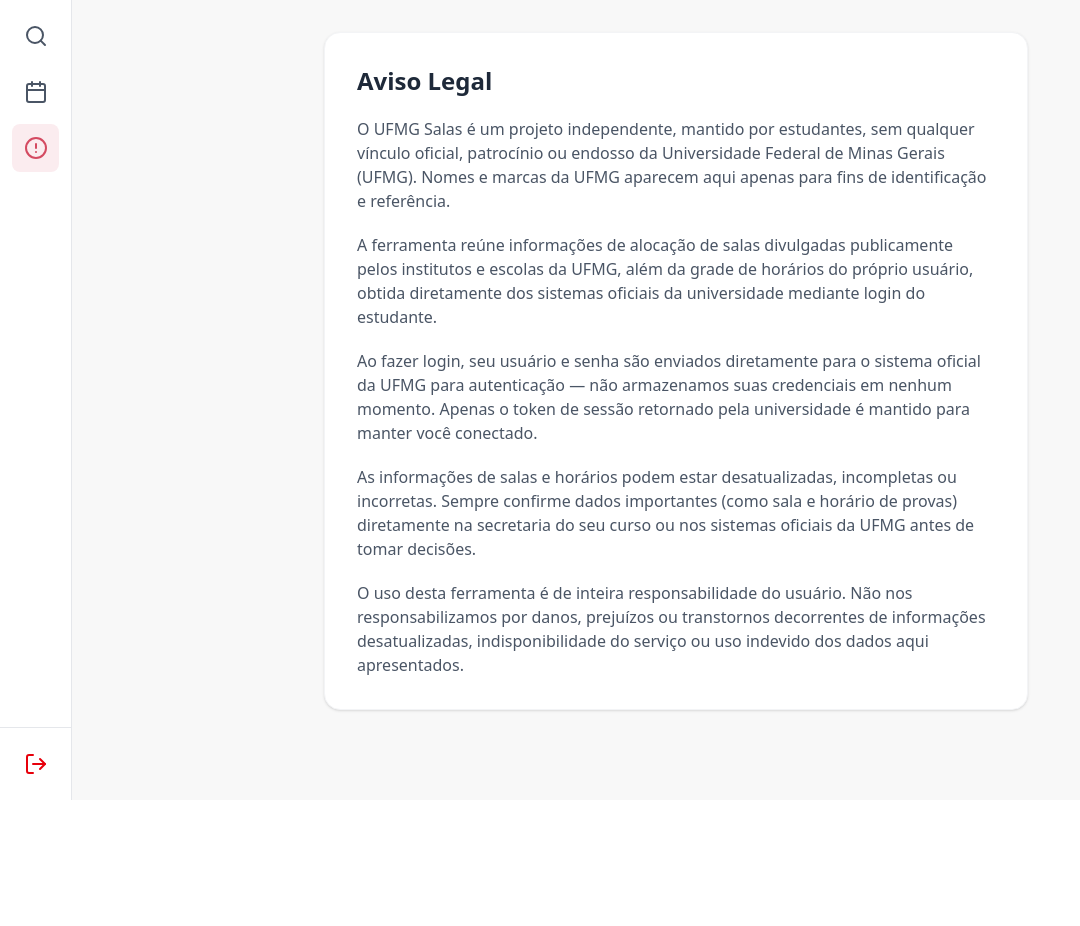
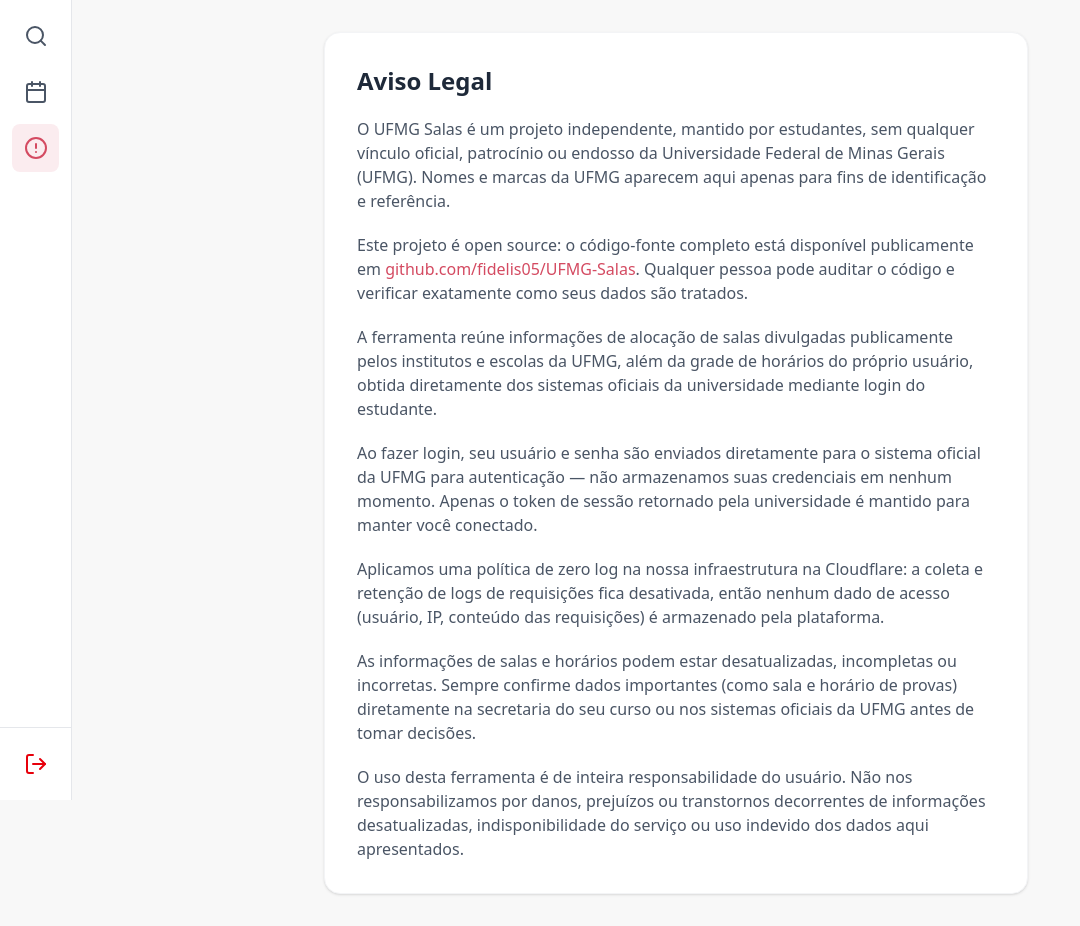
Before and after one commit to fidelis05/UFMG-Salas, a React (Vite) app: page /disclaimer in a window 1280 px wide. Shown: the whole page, without its empty margins (0-1080 px from the left). Before the commit the page ends 800 px from the top, so only its background shows below. Built offline with nearby package versions, Linux system fonts and the light colour scheme.

Commit message:
fix: disable observability in wrangler configuration

```diff
--- a/src/pages/Disclaimer.tsx
+++ b/src/pages/Disclaimer.tsx
@@ -7,22 +7,44 @@
         <p className="text-gray-600">
           O UFMG Salas é um projeto independente, mantido por estudantes, sem
           qualquer vínculo oficial, patrocínio ou endosso da Universidade
-          Federal de Minas Gerais (UFMG). Nomes e marcas da UFMG aparecem
-          aqui apenas para fins de identificação e referência.
+          Federal de Minas Gerais (UFMG). Nomes e marcas da UFMG aparecem aqui
+          apenas para fins de identificação e referência.
+        </p>
+
+        <p className="text-gray-600">
+          Este projeto é open source: o código-fonte completo está disponível
+          publicamente em{" "}
+          <a
+            href="https://github.com/fidelis05/UFMG-Salas"
+            target="_blank"
+            rel="noopener noreferrer"
+            className="text-[#D44A61] font-medium hover:underline"
+          >
+            github.com/fidelis05/UFMG-Salas
+          </a>
+          . Qualquer pessoa pode auditar o código e verificar exatamente como
+          seus dados são tratados.
         </p>
 
         <p className="text-gray-600">
           A ferramenta reúne informações de alocação de salas divulgadas
           publicamente pelos institutos e escolas da UFMG, além da grade de
-          horários do próprio usuário, obtida diretamente dos sistemas
-          oficiais da universidade mediante login do estudante.
+          horários do próprio usuário, obtida diretamente dos sistemas oficiais
+          da universidade mediante login do estudante.
         </p>
 
         <p className="text-gray-600">
           Ao fazer login, seu usuário e senha são enviados diretamente para o
           sistema oficial da UFMG para autenticação — não armazenamos suas
-          credenciais em nenhum momento. Apenas o token de sessão retornado
-          pela universidade é mantido para manter você conectado.
+          credenciais em nenhum momento. Apenas o token de sessão retornado pela
+          universidade é mantido para manter você conectado.
+        </p>
+
+        <p className="text-gray-600">
+          Aplicamos uma política de zero log na nossa infraestrutura na
+          Cloudflare: a coleta e retenção de logs de requisições fica
+          desativada, então nenhum dado de acesso (usuário, IP, conteúdo das
+          requisições) é armazenado pela plataforma.
         </p>
 
         <p className="text-gray-600">
@@ -33,10 +55,10 @@
         </p>
 
         <p className="text-gray-600">
-          O uso desta ferramenta é de inteira responsabilidade do usuário.
-          Não nos responsabilizamos por danos, prejuízos ou transtornos
-          decorrentes de informações desatualizadas, indisponibilidade do
-          serviço ou uso indevido dos dados aqui apresentados.
+          O uso desta ferramenta é de inteira responsabilidade do usuário. Não
+          nos responsabilizamos por danos, prejuízos ou transtornos decorrentes
+          de informações desatualizadas, indisponibilidade do serviço ou uso
+          indevido dos dados aqui apresentados.
         </p>
       </div>
     </div>
```
Also changed, not shown: 1 other file (tests, documents, lock files or other folders).
